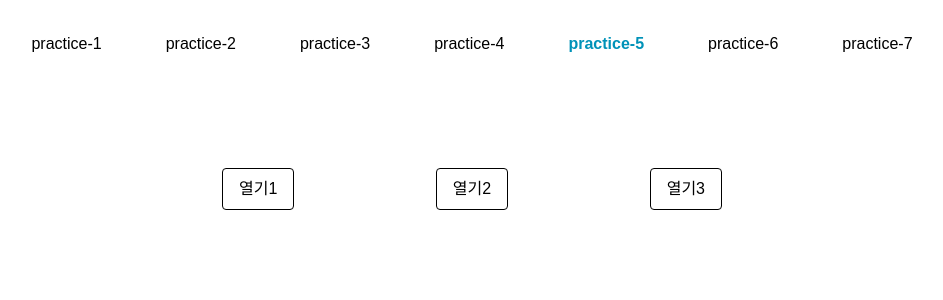
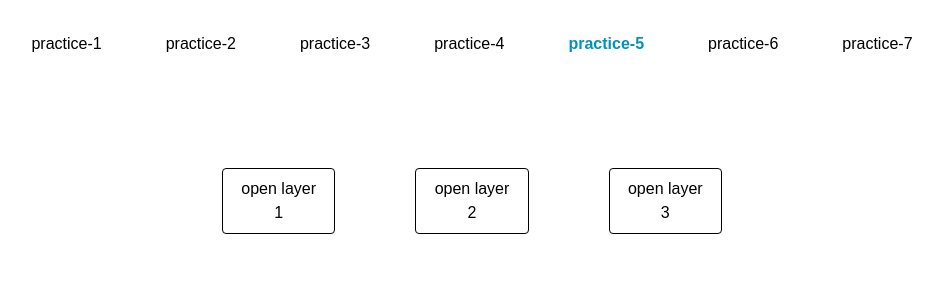
Before and after one commit to rinrinhye/study2, a React (Vite) app: page /tab5 in a window 1280 px wide. Shown: the top 300 px of the page, without its empty margins (168-1111 px from the left). Built offline with nearby package versions, Linux system fonts and the light colour scheme.

Commit message:
tab5,tab6 버튼 공통으로 만들기

```diff
--- /dev/null
+++ b/src/components/Common/Button.jsx
@@ -0,0 +1,18 @@
+const Button = ({ id, onClick, text, ref, isExpanded, ariaControls }) => {
+	return (
+		<button
+			className='px-4 py-2 rounded-sm border-1'
+			ref={ref}
+			id={id}
+			type='button'
+			onClick={onClick}
+			aria-haspopup='dialog'
+			aria-expanded={isExpanded}
+			aria-controls={ariaControls}
+		>
+			{text}
+		</button>
+	);
+};
+
+export default Button;
--- a/src/pages/Tab5/Tab5.jsx
+++ b/src/pages/Tab5/Tab5.jsx
@@ -1,69 +1,55 @@
-import { useState } from "react";
+import { useRef } from "react";
+import Button from "../../components/Common/Button";
 import useModal from "../../hooks/useModal";
 import LayerSearch from "../../components/Tab5/LayerSearch";
 
 export default function Tab5() {
-	const [lastFocusedButton, setLastFocusedButton] = useState(null);
-	const [triggerId, setTriggerId] = useState("");
+	const buttonRefs = useRef([]);
+	const activeButtonRef = useRef(null);
 	const modal = useModal();
 
 	const openLayer = (e) => {
-		setTriggerId(e.target.id);
-		setLastFocusedButton(e.currentTarget);
+		activeButtonRef.current = e.currentTarget;
 		modal.open();
 	};
 
 	const closeLayer = () => {
 		modal.close();
+		// 모달 닫힐 때 포커스 복귀
 		setTimeout(() => {
-			lastFocusedButton?.focus();
+			activeButtonRef.current?.focus();
 		}, 0);
 	};
 
 	return (
 		<>
 			<div className='mx-auto w-[500px] my-20 flex justify-between gap-20'>
-				<button
-					id='button-01'
-					type='button'
-					onClick={openLayer}
-					className='px-4 py-2 rounded-sm border-1'
-					aria-haspopup='dialog'
-					aria-expanded={`${
-						triggerId === "button-01" && modal.isOpen ? true : false
-					}`}
-					aria-controls='modal-practice'
-				>
-					열기1
-				</button>
-				<button
-					id='button-02'
-					type='button'
-					onClick={openLayer}
-					className='px-4 py-2 rounded-sm border-1'
-					aria-haspopup='dialog'
-					aria-expanded={`${
-						triggerId === "button-02" && modal.isOpen ? true : false
-					}`}
-					aria-controls='modal-practice'
-				>
-					열기2
-				</button>
-				<button
-					id='button-03'
-					type='button'
-					onClick={openLayer}
-					className='px-4 py-2 rounded-sm border-1'
-					aria-haspopup='dialog'
-					aria-expanded={`${
-						triggerId === "button-03" && modal.isOpen ? true : false
-					}`}
-					aria-controls='modal-practice'
-				>
-					열기3
-				</button>
+				{["open layer 1", "open layer 2", "open layer 3"].map(
+					(label, idx) => {
+						const id = `button-${idx}`;
+						const isExpanded =
+							modal.isOpen && activeButtonRef.current.id === id;
+
+						return (
+							<Button
+								key={id}
+								id={id}
+								text={label}
+								onClick={openLayer}
+								ariaControls='modal-search'
+								isExpanded={isExpanded}
+								ref={(el) => {
+									buttonRefs.current[idx] = el;
+								}}
+							/>
+						);
+					}
+				)}
 			</div>
-			{modal.isOpen && <LayerSearch closeLayer={closeLayer} />}
+
+			{modal.isOpen && (
+				<LayerSearch id='modal-search' closeLayer={closeLayer} />
+			)}
 		</>
 	);
 }
--- a/src/pages/Tab6/Tab6.jsx
+++ b/src/pages/Tab6/Tab6.jsx
@@ -1,24 +1,20 @@
 import useModal from "../../hooks/useModal";
 import Layer from "../../components/Tab6/Layer";
-import { useRef } from "react";
 import LottieBox from "../../components/Tab6/Lottie/LottieBox";
+import Button from "../../components/Common/Button";
 
 export default function Tab6() {
 	const modal = useModal();
 
 	return (
 		<>
-      <div className="relative py-8">
-        <button
-          className="rounded-sm px-4 py-6 border mx-auto w-16 block"
-          type="button"
-          aria-haspopup="dialog"
-          aria-controls="tab6-modal"
-          aria-expanded={`${modal.isOpen ? true : false}`}
+			<div className='relative py-8'>
+				<Button
 					onClick={modal.toggle}
-        >
-          버튼
-        </button>
+					text={"open Layer"}
+					isExpanded={modal.isOpen ? true : false}
+					ariaControls='tab6-modal'
+				/>
 				{modal.isOpen && <Layer modal={modal} />}
 			</div>
 			<LottieBox />
```
Also changed, not shown: 1 other file (tests, documents, lock files or other folders). Lines whose indentation alone changed are shown as unchanged.
